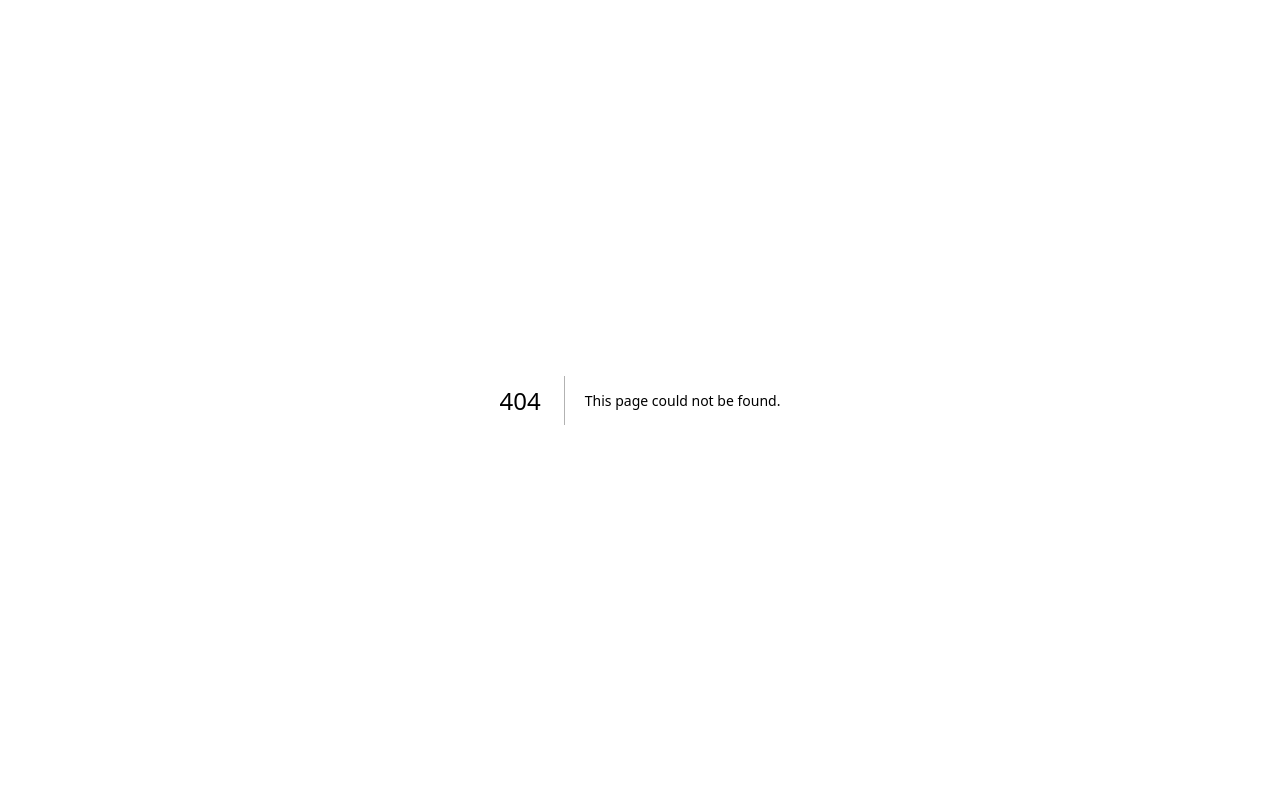
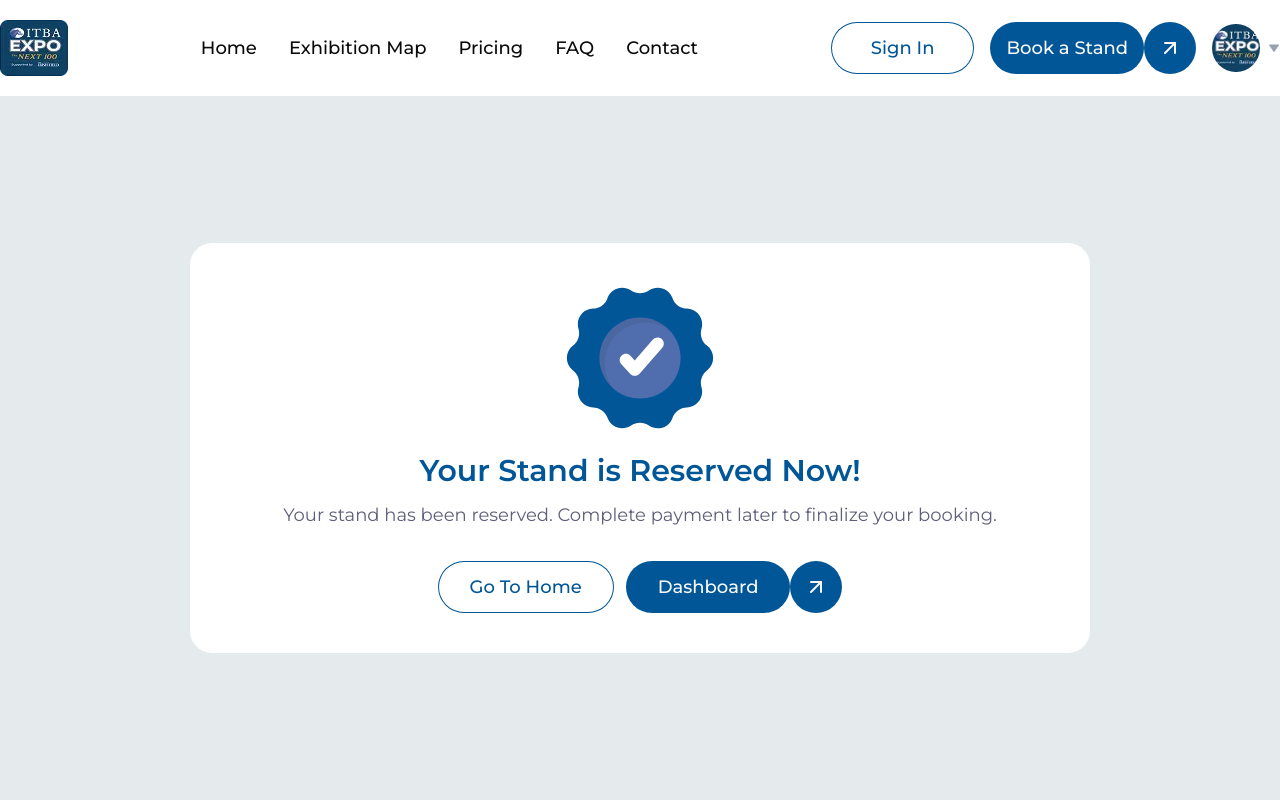
Before and after one commit to backbencherstudio/hanoijane01, a Next.js app: page /booking-success in a window 1280 px wide. Before the commit this address had no page. Shown: the top 800 px of the page. Built offline with nearby package versions, Linux system fonts and the light colour scheme.

Commit message:
payment success page added

```diff
--- a/app/(root)/booking-info/_components/PaymentForm.tsx
+++ b/app/(root)/booking-info/_components/PaymentForm.tsx
@@ -75,7 +75,9 @@ const PaymentForm = ({ prevStep }: PaymentFormProps) => {
     dispatch(resetBookingInfo());
     dispatch(resetAddOns());
     sessionStorage.removeItem("bookingState");
-    // router.push("/booking/success");
+    router.push(
+      `/booking-success?payment_option=${paymentOption === "now" ? "now" : "later"}`,
+    );
   };
 
   return (
@@ -134,7 +136,7 @@ const PaymentForm = ({ prevStep }: PaymentFormProps) => {
             <div
               className={`
                 border-2 rounded-xl p-2 md:p-5 cursor-pointer transition-all
-                ${paymentOption === "now" ? "border-primary/10 bg-primary/5" : "border-gray-200"}
+                ${paymentOption === "now" ? "border-primary/10" : "border-gray-200"}
               `}
               onClick={() => setPaymentOption("now")}
             >
@@ -183,7 +185,7 @@ const PaymentForm = ({ prevStep }: PaymentFormProps) => {
             <div
               className={`
                 border-2 rounded-xl p-2 md:p-5 cursor-pointer transition-all
-                ${paymentOption === "later" ? "border-primary/10 bg-primary/5" : "border-gray-200"}
+                ${paymentOption === "later" ? "border-primary/10" : "border-gray-200"}
               `}
               onClick={() => setPaymentOption("later")}
             >
--- /dev/null
+++ b/app/(root)/booking-success/_components/ReusableSuccessCard.tsx
@@ -0,0 +1,40 @@
+"use client";
+import { Button } from "@/components/ui/button";
+import ButtonGroup from "@/components/ui/ButtonGroup";
+import Image from "next/image";
+import { useRouter } from "next/navigation";
+import React from "react";
+
+const ReusableSuccessCard = ({
+  title = "",
+  subTitle = "",
+}: {
+  title: string;
+  subTitle: string;
+}) => {
+  const router = useRouter();
+  return (
+    <div className="lg:w-200 xl:w-225 bg-white p-4 md:p-8 lg:p-10 xl:p-10 rounded-3xl overflow-hidden flex flex-col items-center">
+      <Image
+        src="/icons/big-check.svg"
+        alt="payment"
+        width={150}
+        height={150}
+      />
+      <h2 className="text-2xl lg:text-3xl text-[32px] font-semibold text-primary mt-5 text-center">
+        {title}
+      </h2>
+      <p className="lg:text-lg font-normal text-accent mt-3 text-center">
+        {subTitle}
+      </p>
+      <div className="flex flex-col md:flex-row items-center gap-3 mt-8">
+        <Button onClick={() => router.push("/")} variant="outline" className="px-8">
+          Go To Home
+        </Button>
+        <ButtonGroup onClick={() => router.push("/")} className="px-8">Dashboard</ButtonGroup>
+      </div>
+    </div>
+  );
+};
+
+export default ReusableSuccessCard;
--- /dev/null
+++ b/app/(root)/booking-success/_components/ReusableSuccessCardSkeleton.tsx
@@ -0,0 +1,29 @@
+const ReusableSuccessCardSkeleton = () => {
+  return (
+    <section className="bg-[#E5EAEC] ">
+      <div className="container padding-default flex justify-center items-center min-h-[calc(100vh-80px)] lg:min-h-[calc(100vh-96px)]">
+        <div className="lg:w-200 xl:w-225 bg-white p-4 md:p-8 lg:p-10 xl:p-10 rounded-3xl overflow-hidden flex flex-col items-center animate-pulse">
+          {/* Image skeleton */}
+          <div className="w-37.5 h-37.5 rounded-full bg-gray-200" />
+
+          {/* Title skeleton */}
+          <div className="h-8 w-60 bg-gray-200 rounded mt-5" />
+
+          {/* Subtitle skeleton */}
+          <div className="h-6 w-80 bg-gray-200 rounded mt-3" />
+
+          {/* Buttons skeleton */}
+          <div className="flex flex-col md:flex-row items-center justify-center  gap-3 mt-8 w-full">
+            <div className="h-12 w-32 bg-gray-200 rounded-full" />
+            <div className="flex">
+              <div className="h-12 w-32 bg-gray-200 rounded-full" />
+              <div className="h-12 w-12 bg-gray-200 rounded-full" />
+            </div>
+          </div>
+        </div>
+      </div>
+    </section>
+  );
+};
+
+export default ReusableSuccessCardSkeleton;
--- /dev/null
+++ b/app/(root)/booking-success/page.tsx
@@ -0,0 +1,35 @@
+"use client";
+import { Suspense } from "react";
+import ReusableSuccessCard from "./_components/ReusableSuccessCard";
+import { useSearchParams } from "next/navigation";
+import ReusableSuccessCardSkeleton from "./_components/ReusableSuccessCardSkeleton";
+
+const BookingSuccessPage = () => {
+  const searchParams = useSearchParams();
+
+  const paymentOption = searchParams.get("payment_option");
+
+  console.log(paymentOption);
+
+  return (
+    <Suspense fallback={<ReusableSuccessCardSkeleton />}>
+      <section className="bg-[#E5EAEC] ">
+        <div className="container padding-default flex justify-center items-center min-h-[calc(100vh-80px)] lg:min-h-[calc(100vh-96px)]">
+          {paymentOption === "now" ? (
+            <ReusableSuccessCard
+              title="Your Stand is Booking Now!"
+              subTitle="Your payment has been successful and booking is confirm"
+            />
+          ) : (
+            <ReusableSuccessCard
+              title="Your Stand is Reserved Now!"
+              subTitle="Your stand has been reserved. Complete payment later to finalize your booking."
+            />
+          )}
+        </div>
+      </section>
+    </Suspense>
+  );
+};
+
+export default BookingSuccessPage;
--- /dev/null
+++ b/public/icons/BigCheck.tsx
@@ -0,0 +1,33 @@
+import React from "react";
+
+const BigCheck = () => {
+  return (
+    <svg
+      width="150"
+      height="150"
+      viewBox="0 0 150 150"
+      fill="none"
+      xmlns="http://www.w3.org/2000/svg"
+    >
+      <path
+        d="M142.026 87.4233L141.982 87.445C136.841 91.3881 134.662 98.0979 136.493 104.307L136.514 104.351C139.433 114.22 132.201 124.175 121.918 124.437H121.874C115.382 124.611 109.674 128.75 107.517 134.872V134.894C104.075 144.61 92.3547 148.423 83.88 142.562C78.6177 138.969 71.6612 138.781 66.1247 142.562H66.103C57.6286 148.401 45.9078 144.61 42.4874 134.872C41.4316 131.884 39.494 129.287 36.9306 127.423C34.3672 125.56 31.2987 124.519 28.1307 124.437H28.0871C17.8044 124.175 10.5713 114.219 13.4908 104.35L13.5125 104.307C15.342 98.0976 13.1635 91.3878 8.02251 87.4447L7.97886 87.423C-0.190869 81.1485 -0.190869 68.8617 7.97886 62.5875L8.02251 62.5658C13.1635 58.6227 15.342 51.9126 13.4908 45.7037V45.66C10.5494 35.7914 17.8042 25.8351 28.0871 25.5738H28.1307C34.6009 25.3995 40.3305 21.2601 42.4874 15.1385V15.1169C45.9075 5.40056 57.6286 1.58815 66.103 7.4487H66.1247C71.462 11.1304 78.5205 11.1304 83.88 7.4487C92.44 1.53747 104.095 5.45886 107.517 15.1169V15.1385C109.674 21.2384 115.382 25.3998 121.874 25.5738H121.918C132.201 25.8351 139.433 35.7914 136.514 45.66L136.493 45.7037C134.662 51.9126 136.841 58.6227 141.982 62.5658L142.026 62.5875C150.196 68.8617 150.196 81.1488 142.026 87.4233Z"
+        fill="#005697"
+      />
+      <path
+        d="M75.003 115.581C97.4154 115.581 115.584 97.4124 115.584 75.0001C115.584 52.5877 97.4154 34.4189 75.003 34.4189C52.5907 34.4189 34.4219 52.5877 34.4219 75.0001C34.4219 97.4124 52.5907 115.581 75.003 115.581Z"
+        fill="#506EAD"
+      />
+      <path
+        d="M106.164 49.024C99.1447 43.2496 90.1644 39.7788 80.3745 39.7788C57.9624 39.7788 39.7837 57.9575 39.7837 80.3696C39.7837 90.1595 43.2545 99.1398 49.0286 106.159C40.1103 98.7197 34.4297 87.5292 34.4297 75.0001C34.4297 52.5877 52.5929 34.4248 75.005 34.4248C87.5341 34.4248 98.7246 40.1055 106.164 49.024Z"
+        fill="black"
+        fill-opacity="0.0627451"
+      />
+      <path
+        d="M65.3477 90.8867L56.3738 81.3394C54.0236 78.8386 54.1449 74.9067 56.6448 72.5565C59.1447 70.2034 63.0784 70.3297 65.4265 72.8287L69.7103 77.3843L87.9192 56.5724C90.1762 53.9896 94.102 53.7277 96.6868 55.988C99.2697 58.2482 99.5304 62.1728 97.2713 64.7556L74.5501 90.7229C72.1296 93.4865 67.8578 93.5589 65.3477 90.8867Z"
+        fill="white"
+      />
+    </svg>
+  );
+};
+
+export default BigCheck;
```
Also changed, not shown: public/icons/big-check.svg (added).
